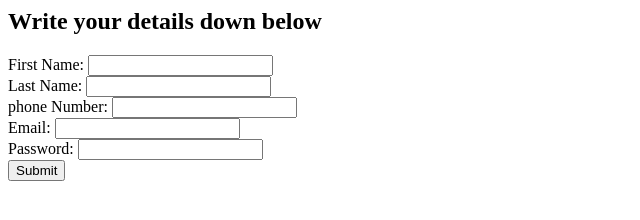
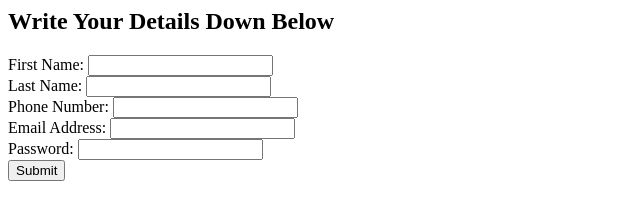
Before and after one commit to Maclaine-Kuria/js-regex-validation_Maclaine_Kuria, a plain HTML site: page index.html in a window 1280 px wide. Shown: the whole page, without its empty margins (0-640 px from the left). Drawn offline with Linux system fonts and the light colour scheme.

Commit message:
Update index.html
finale code

```diff
--- a/index.html
+++ b/index.html
@@ -1,25 +1,25 @@
 <html>
 <head>
-    <title>Validation Form</title>
+    <title>Form Validation</title>
     <link rel="stylesheet" href="styles.css">
 </head>
 <body>
     <div class="container">
-      <h2> Write your details down below</h2>
-      <form id= "form">
+        <h2>Write Your Details Down Below</h2>
+        <form id="Form">
             <label>First Name:</label>
-        <input type="text" id="FirstName" required>
+            <input type="text" id="firstName" required>
             <div class="error" id="firstError"></div>
 
             <label>Last Name:</label>
-        <input type="text" id="LastName" required>
+            <input type="text" id="lastName" required>
             <div class="error" id="lastError"></div>
 
-        <label>phone Number:</label>
+            <label>Phone Number:</label>
             <input type="text" id="number" required>
             <div class="error" id="numberError"></div>
 
-        <label>Email:</label>
+            <label>Email Address:</label>
             <input type="email" id="email" required>
             <div class="error" id="emailError"></div>
 
```
Lines whose indentation alone changed are shown as unchanged.
